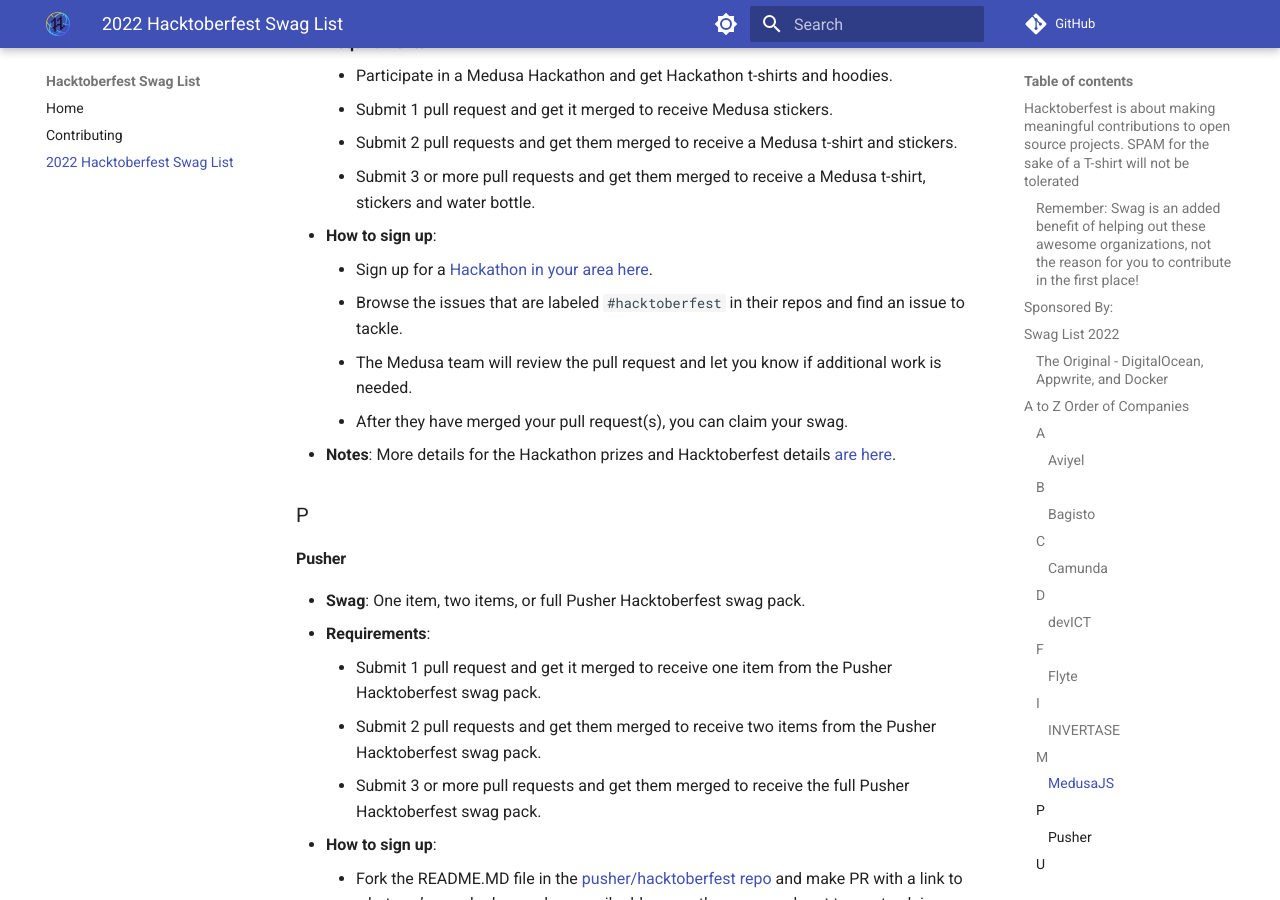
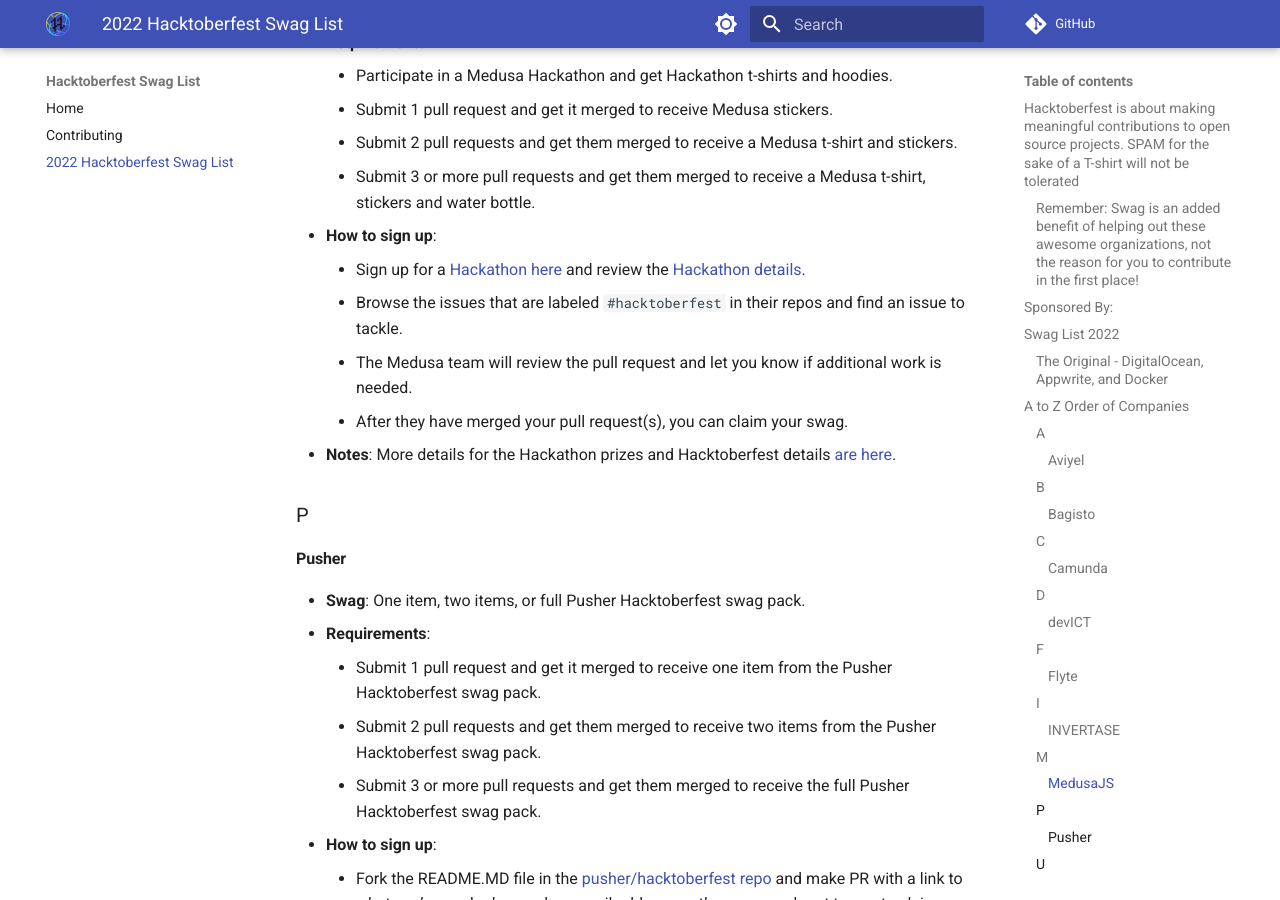
Before and after one commit to crweiner/hacktoberfest-swag-list, an MkDocs documentation site: the page built from docs/list.md, in a window 1280 px wide and 900 px high, scrolled down 4283 px. Built offline with MkDocs 1.6.1 and Material for MkDocs 9.7.7, drawn with Linux system fonts in a browser that asks for light colours; comment, search, counter and statistics services are not loaded.

Commit message:
Small updates

```diff
--- a/docs/list.md
+++ b/docs/list.md
@@ -120,7 +120,7 @@
     - Submit 2 pull requests and get them merged to receive a Medusa t-shirt and stickers.
     - Submit 3 or more pull requests and get them merged to receive a Medusa t-shirt, stickers and water bottle.
 - **How to sign up**:
-    - Sign up for a [Hackathon in your area here](https://ky5eo2x1u81.typeform.com/to/oG2DCRg7?typeform-source=hacktoberfestswaglist.com).
+    - Sign up for a [Hackathon here](https://ky5eo2x1u81.typeform.com/to/oG2DCRg7?typeform-source=hacktoberfestswaglist.com) and review the [Hackathon details](https://github.com/medusajs/medusa/discussions/2280).
     - Browse the issues that are labeled `#hacktoberfest` in their repos and find an issue to tackle.
     - The Medusa team will review the pull request and let you know if additional work is needed.
     - After they have merged your pull request(s), you can claim your swag.
```
